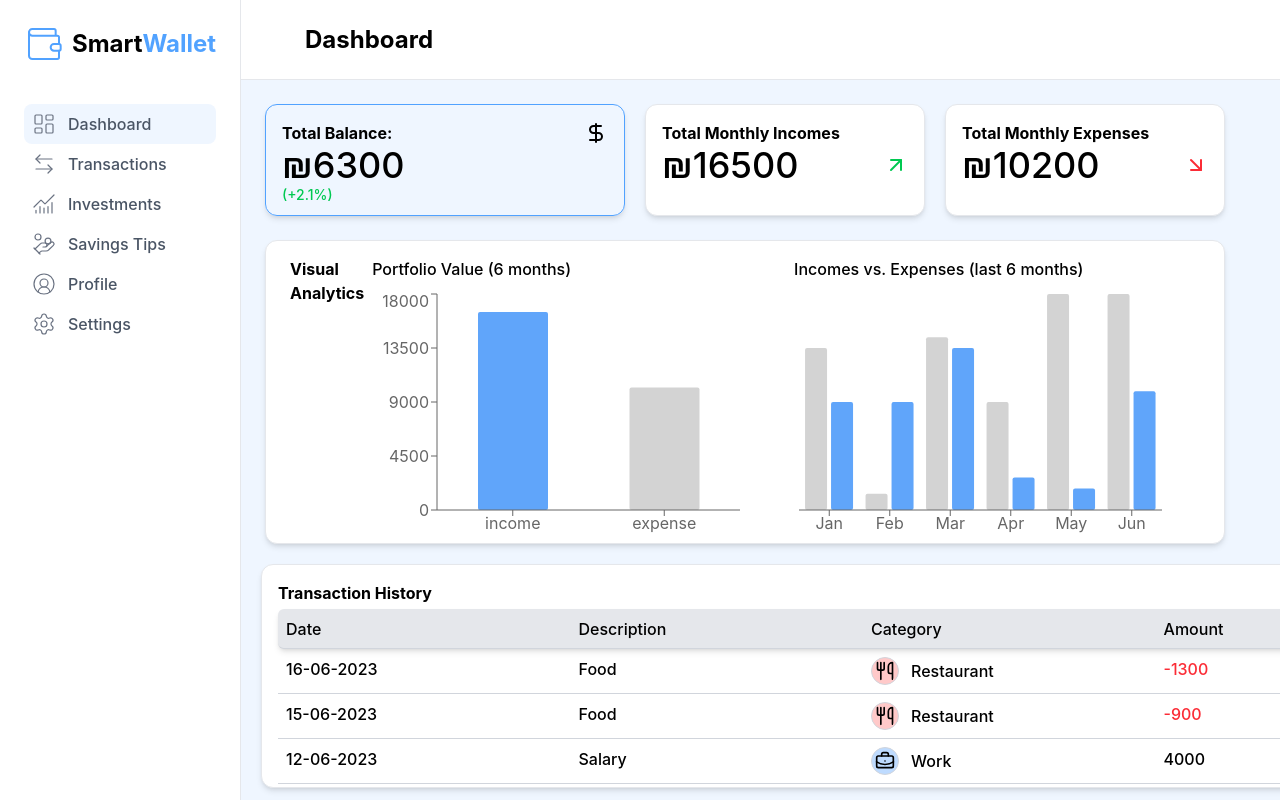
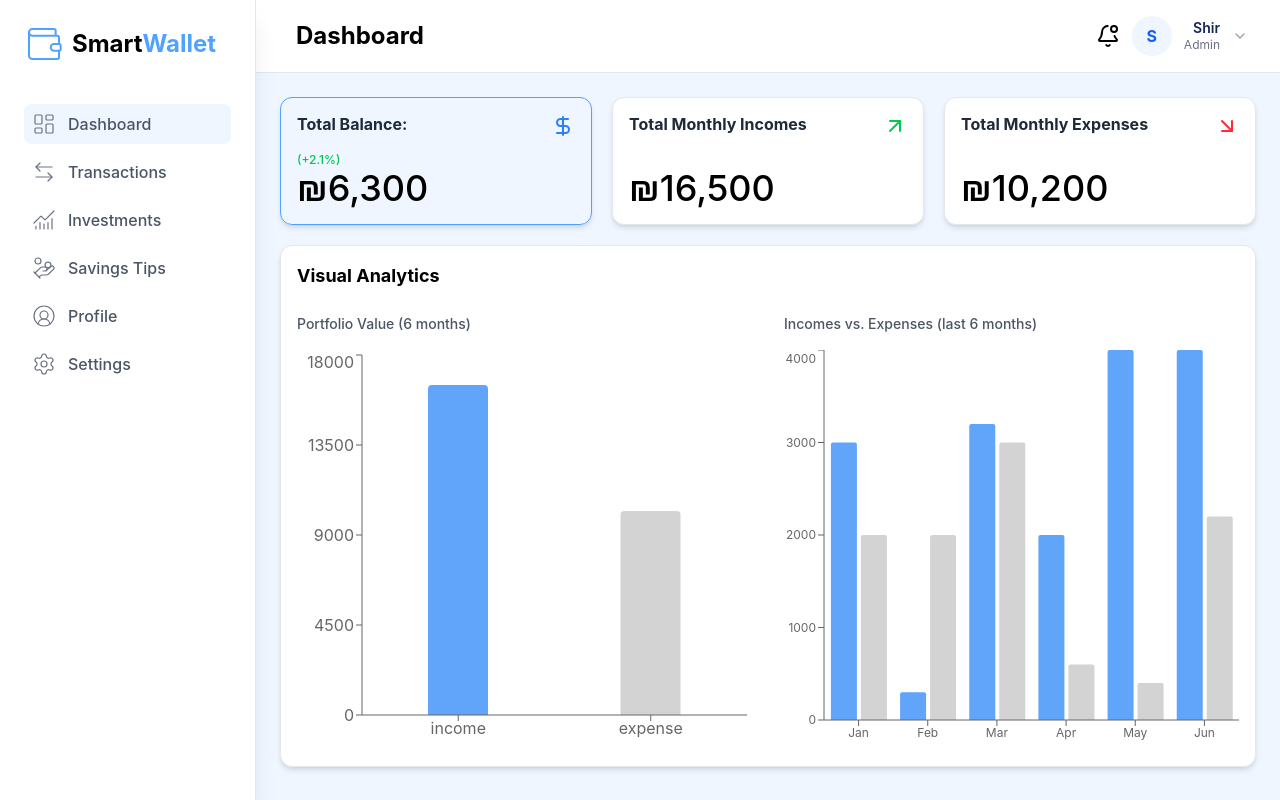
Before and after one commit to shirshamay/SmartWallet, a React (Vite) app: page / in a window 1280 px wide. Built offline with nearby package versions, Linux system fonts and the light colour scheme.

Commit message:
feat: adding responsiveness to all devices

```diff
--- a/src/components/AnalyticsCard.tsx
+++ b/src/components/AnalyticsCard.tsx
@@ -27,34 +27,53 @@ const AnalyticsCard: React.FC<AnalyticsProps> = ({
     },
   ];
   return (
-    <div className="p-4 w-240 h-76 bg-white shadow-md border border-gray-200 rounded-xl flex flex-row justify-evenly">
+    <div className="p-4 w-full bg-white shadow-md border border-gray-200 rounded-xl flex flex-col gap-6">
       <div>
-        <h2 className="font-bold pl-2">Visual Analytics</h2>
+        <h2 className="font-bold text-lg">Visual Analytics</h2>
       </div>
-      <div className="h-64 w-180 pl-2">
-        <h2 className="pb-2 font-medium">Portfolio Value (6 months)</h2>
-        <ResponsiveContainer width="90%" height="100%">
-          <BarChart width={80} height={50} data={IncomesAndExpenses}>
-            <XAxis dataKey="name" /> <YAxis />
-            <Bar dataKey="value" barSize={70} radius={2}>
+      <div className="flex flex-col xl:flex-row gap-8">
+        {/* גרף 1: Portfolio Value */}
+        <div className="w-full xl:w-1/2">
+          <h2 className="pb-4 font-medium text-sm text-gray-600">
+            Portfolio Value (6 months)
+          </h2>
+          <div className="h-75 md:h-100 w-full sm:h-94">
+            <ResponsiveContainer width="100%" height="100%">
+              <BarChart data={IncomesAndExpenses}>
+                <XAxis dataKey="name" />
+                <YAxis />
+                <Tooltip />
+                <Bar dataKey="value" barSize={60} radius={[4, 4, 0, 0]}>
                   {IncomesAndExpenses.map((entry) => (
-                <Cell key={`${entry.name}`} fill={entry.color} /> // entry its the object itself in each iteration
+                    <Cell key={entry.name} fill={entry.color} />
                   ))}
                 </Bar>
-            <Tooltip />
               </BarChart>
             </ResponsiveContainer>
           </div>
-      <div className="h-64 w-180 pl-2">
-        <h2 className="pb-2 font-medium">Incomes vs. Expenses (last 6 months)</h2>
-        <ResponsiveContainer width="90%" height="100%">
-          <BarChart width={80} height={50} data={monthlyData}>
-            <XAxis dataKey="month" />
-            <Bar dataKey="income" fill="#d3d3d3" radius={2} />
-            <Bar dataKey="expense" fill="#60a5fa" radius={2} />
+        </div>
+
+        {/* גרף 2: Incomes vs. Expenses */}
+        <div className="w-full xl:w-1/2">
+          <h2 className="pb-4 font-medium text-sm text-gray-600">
+            Incomes vs. Expenses (last 6 months)
+          </h2>
+          <div className="h-75 md:h-100 w-full">
+            <ResponsiveContainer width="100%" height="100%">
+              <BarChart data={monthlyData} margin={{ left: -20 }}>
+                <XAxis
+                  dataKey="month"
+                  minTickGap={10}
+                  tick={{ fontSize: 12 }}
+                />
+                <YAxis tick={{ fontSize: 12 }} />
                 <Tooltip />
+                <Bar dataKey="income" fill="#60a5fa" radius={[2, 2, 0, 0]} />
+                <Bar dataKey="expense" fill="#d3d3d3" radius={[2, 2, 0, 0]} />
               </BarChart>
             </ResponsiveContainer>
+          </div>
+        </div>
       </div>
     </div>
   );
--- a/src/components/Header.tsx
+++ b/src/components/Header.tsx
@@ -4,15 +4,15 @@ const Header = () => {
   return (
     <div
       id="dashboard-frontBar"
-      className="bg-white border-b border-gray-200 h-20 flex justify-between items-center px-8"
+      className="bg-white border-b border-gray-200 h-20 flex justify-between items-center px-4 sm:px-6 md:px-8 py-4"
     >
-      <h1 className="text-2xl font-bold px-8">Dashboard</h1>
+      <h1 className="text-xl sm:text-2xl font-bold px-0 sm:px-2">Dashboard</h1>
       <div className="flex items-center gap-3">
         <BellDot className="cursor-pointer" />
         <div className="w-10 h-10 bg-blue-50 text-blue-600 rounded-full flex items-center justify-center font-bold cursor-pointer">
           S
         </div>
-        <div className="text-right">
+        <div className="text-right hidden sm:block">
           <p className="text-sm font-semibold text-blue-950 leading-tight">
             Shir
           </p>
--- a/src/components/LastTransactions.tsx
+++ b/src/components/LastTransactions.tsx
@@ -1,50 +1,64 @@
 import type { LastTransactionsProps } from "../types/type";
-import { Utensils, BriefcaseBusiness } from "lucide-react";
+import { categoryIcons } from "../utilities/categoryIcons";
 
 const LastTransactions: React.FC<LastTransactionsProps> = ({ lastTrans }) => {
-  let categoryIcons: Record<string, React.ReactNode> = {
-    Restaurant: (
-      <div className="flex items-center justify-center w-7 h-7 bg-red-200 rounded-full mr-3 border border-gray-300">
-        <Utensils className=" w-5 h-5 rounded-b-md" />
-      </div>
-    ),
-    Work: (
-      <div className="flex items-center justify-center w-7 h-7 bg-blue-200 rounded-full mr-3 border border-gray-300">
-        <BriefcaseBusiness className=" w-5 h-5 rounded-md" />
-      </div>
-    ),
-  };
   return (
-    <div className="p-4 m-5 h-56 w-305 bg-white shadow-md border border-gray-200 rounded-xl font-medium">
-      <div>
+    <div className="p-4 mt-6 w-full max-w-full overflow-hidden bg-white shadow-md border border-gray-200 rounded-xl font-medium">
+      <div className="flex justify-between items-center mb-4">
         <h2 className="font-bold pb-1">Transaction History</h2>
       </div>
-      <div>
-        <div className="grid grid-cols-4 justify-items-stretch w-full bg-gray-200 shadow-md border-b border-gray-300 rounded-md h-10 p-2">
+      <div className="overflow-x-auto">
+        <div className="hidden md:grid grid-cols-3 md:grid-cols-4 gap-2 w-full bg-gray-200 shadow-md border-b border-gray-300 rounded-md h-10 p-2">
           <p>Date</p>
           <p>Description</p>
           <p>Category</p>
           <p>Amount</p>
         </div>
+        <div className="flex flex-col">
           {lastTrans.map((trans, index) => (
             <div
               key={index}
-            className="grid grid-cols-4 justify-items-stretch p-2 border-b border-gray-300"
+              className="flex flex-col gap-2 p-4 border-b border-gray-100
+                md:grid md:grid-cols-4 md:gap-4 md:items-center md:p-3
+                hover:bg-gray-50 transition-colors"
             >
-            <p>{trans.date}</p>
-            <p>{trans.description}</p>
-            <div className="flex items-center">
-              {categoryIcons[trans.category]}
-              {trans.category}
+              <div className="flex justify-between md:block">
+                <span className="text-xs text-gray-400 md:hidden">Date:</span>
+                <p className="text-sm text-gray-600">{trans.date}</p>
               </div>
-            <p
-              className={`${trans.type === "expense" ? "text-red-500" : "text-black"}`}
-            >
-              {trans.type === "expense" ? "-" : ""}
-              {trans.amount}
+              <div className="flex justify-between md:block">
+                <span className="text-xs text-gray-400 md:hidden">
+                  Description:
+                </span>
+                <p className="text-sm font-bold md:font-medium text-gray-900">
+                  {trans.description}
                 </p>
               </div>
+
+              <div className="flex justify-between items-center md:flex md:justify-start md:gap-2">
+                <span className="text-xs text-gray-400 md:hidden">
+                  Category:
+                </span>
+                <div className="flex items-center gap-2">
+                  {categoryIcons[trans.category]}
+                  <span className="text-sm">{trans.category}</span>
+                </div>
+              </div>
+
+              <div className="flex justify-between md:block border-t border-gray-50 pt-2 md:border-none md:pt-0">
+                <span className="text-xs text-gray-400 md:hidden">Amount:</span>
+                <p
+                  className={`text-sm font-bold ${
+                    trans.type === "expense" ? "text-red-500" : "text-green-600"
+                  }`}
+                >
+                  {trans.type === "expense" ? "-" : "+"}₪
+                  {trans.amount.toLocaleString()}
+                </p>
+              </div>
+            </div>
           ))}
+        </div>
       </div>
     </div>
   );
--- a/src/components/Layout.tsx
+++ b/src/components/Layout.tsx
@@ -4,9 +4,15 @@ import Header from "./Header";
 
 const Layout = () => {
   return (
-    <div id="wrapper" className="flex bg-gray-50 h-screen overflow-hidden">
+    <div
+      id="wrapper"
+      className="flex h-screen w-full bg-gray-50 overflow-hidden overflow-x-hidden"
+    >
       <SideBar />
-      <div id="main-screen" className="flex-1 bg-blue-50">
+      <div
+        id="main-screen"
+        className="flex-1 flex flex-col overflow-y-auto overflow-x-hidden bg-blue-50"
+      >
         <Header />
         <Outlet />
       </div>
--- a/src/components/SideBar.tsx
+++ b/src/components/SideBar.tsx
@@ -6,9 +6,12 @@ import {
   CircleUserRound,
   Settings,
   Wallet,
+  Menu,
+  X,
 } from "lucide-react";
-import { NavLink } from "react-router-dom";
+import { NavLink, useLocation } from "react-router-dom";
 import type { SideBarElement } from "../types/type";
+import { useState, useEffect } from "react";
 
 let elements: SideBarElement[] = [
   {
@@ -44,34 +47,71 @@ let elements: SideBarElement[] = [
 ];
 
 const SideBar = () => {
+  // usestate for the humburger menu
+  const [isOpen, setIsOpen] = useState(false);
+  const location = useLocation();
+
+  // Close drawer when route changes
+  useEffect(() => {
+    setIsOpen(false);
+  }, [location.pathname]);
+
   return (
-    <div className="h-screen w-64 flex flex-col bg-white border-r border-gray-200 p-6">
-      <div className="flex items-center gap-2 mb-10">
-        <Wallet className="w-10 h-10 text-blue-400" strokeWidth={1.2} />
+    <>
+      <button
+        onClick={() => setIsOpen(!isOpen)}
+        className="fixed top-4 left-4 z-50 p-2 bg-white rounded-lg shadow-md md:hidden"
+      >
+        {isOpen ? <X /> : <Menu />}
+      </button>
+      <div
+        className={`
+        fixed inset-y-0 left-0 z-40 w-full sm:w-60 md:w-64 bg-white shadow-xl transform transition-transform duration-300 ease-in-out
+        ${isOpen ? "translate-x-0" : "-translate-x-full"}
+        md:relative md:translate-x-0 md:flex md:flex-col
+      `}
+      >
+        <div className="h-screen w-full md:w-64 flex flex-col bg-white border-r border-gray-200 p-6">
+          <div className="flex items-center justify-center md:justify-start gap-2 mb-10">
+            <Wallet
+              className="w-10 h-10 text-blue-400 shrink-0"
+              strokeWidth={1.2}
+            />
             <span className="text-2xl font-bold text-center">
               Smart<span className="text-blue-400">Wallet</span>
             </span>
           </div>
+          <nav className="flex flex-col gap-2">
             {elements.map((el) => (
               <NavLink
                 key={el.label}
                 to={el.path}
                 end={el.path === "/"}
+                onClick={() => setIsOpen(false)}
                 className={({ isActive }) =>
-            `flex items-center gap-3 p-2 rounded-lg transition-all ${
+                  `flex items-center justify-center md:justify-start gap-3 p-3 md:p-2 rounded-lg transition-all ${
                     isActive
                       ? "bg-blue-50 text-blue-600"
                       : "cursor-pointer group hover:bg-blue-50"
                   }`
                 }
               >
-          {el.icon}
+                <span className="shrink-0">{el.icon}</span>{" "}
                 <span className="text-gray-600 group-hover:text-blue-600 font-medium">
                   {el.label}
                 </span>
               </NavLink>
             ))}
+          </nav>
         </div>
+      </div>
+      {isOpen && (
+        <div
+          className="fixed inset-0 z-30 md:hidden"
+          onClick={() => setIsOpen(false)}
+        />
+      )}
+    </>
   );
 };
 
--- a/src/components/StatCard.tsx
+++ b/src/components/StatCard.tsx
@@ -1,38 +1,43 @@
 import type { StatCardProps } from "../types/type";
 
 const StatCard = ({ variant, trend, title, amount, icon }: StatCardProps) => {
-    let cardPrimaryStyle: string = ""
-    if (
-      variant === "primary") {
-        cardPrimaryStyle = "bg-transparent border-blue-400";
+  const isPrimary = variant === "primary";
+
   return (
     <div
-          className={`shadow-md border rounded-xl p-4 w-90 h-28 flex flex-col ${cardPrimaryStyle}`}
+      className={`
+        shadow-md border rounded-xl p-3 md:p-4 flex flex-col justify-between
+        w-full min-h-27.5 md:h-32 transition-all
+        ${isPrimary ? "bg-transparent border-blue-400" : "bg-white border-gray-200"}
+      `}
     >
-          <div className="flex justify-between items-center">
-            <h3 className="font-poppins font-bold">{title}</h3>
-            <button className="">{icon}</button>
+      <div className="flex justify-between items-start">
+        <h3 className="font-poppins font-bold text-gray-800 text-sm md:text-base leading-tight">
+          {title}
+        </h3>
+        <button
+          className={
+            isPrimary
+              ? "text-blue-500"
+              : trend === "positive"
+                ? "text-green-500"
+                : "text-red-500"
+          }
+        >
+          {icon}
+        </button>
       </div>
-          <h2 className="text-4xl font-medium">{"₪" + amount}</h2>
-          <div className="text-sm font-medium text-green-500">
-            <span>(+2.1%)</span>
+      <div className="flex flex-col">
+        {isPrimary && (
+          <span className="text-xs font-medium text-green-500 mt-1">
+            (+2.1%)
+          </span>
+        )}
+        <h2 className="text-xl sm:text-2xl md:text-3xl lg:text-4xl font-medium truncate">
+          ₪{amount.toLocaleString()}
+        </h2>
       </div>
     </div>
   );
-    } else
-      return (
-        <div className="shadow-md border border-gray-200 rounded-xl p-4 w-70 h-28 flex flex-col bg-white">
-          <h3 className="font-poppins font-bold">{title}</h3>
-          <div className="flex items-center justify-between gap-2">
-            <h2 className="text-4xl font-medium">{"₪" + amount}</h2>
-            <span
-              className={`${trend === "positive" ? "text-green-500" : "text-red-500"}`}
-            >
-              {icon}
-            </span>
-          </div>
-        </div>
-      );
-}
-
+};
 export default StatCard;
--- a/src/pages/Dashboard.tsx
+++ b/src/pages/Dashboard.tsx
@@ -18,8 +18,8 @@ export const Dashboard = () => {
   let monthlyData = calcMonth(mockTransactions)
   let lastTrans = calcLastTransactions(mockTransactions)
   return (
-    <>
-    <div className="flex flex-row flex-wrap p-6 gap-5">
+    <div className="w-full min-h-screen flex flex-col gap-5 p-3 md:p-6">
+      <div className="flex flex-col lg:flex-row gap-5">
         <StatCard
           variant="primary"
           title="Total Balance:"
@@ -28,30 +28,30 @@ export const Dashboard = () => {
         />
         <StatCard
           variant="default"
-        trend='positive'
+          trend="positive"
           title="Total Monthly Incomes"
           amount={totalIncomes}
           icon={<ArrowUpRight />}
         />
         <StatCard
           variant="default"
-        trend='negative'
+          trend="negative"
           title="Total Monthly Expenses"
           amount={totalExpenses}
           icon={<ArrowDownRight />}
         />
       </div>
-      <div className="flex gap-5 pl-6">
+      <div className="w-full">
         <AnalyticsCard
           incomes={totalIncomes}
           expenses={totalExpenses}
           monthlyData={monthlyData}
         />
       </div>
-      <LastTransactions
-      lastTrans={lastTrans}
-      />
-      </>
+      <div className="w-full">
+        <LastTransactions lastTrans={lastTrans} />
+      </div>
+    </div>
   );
 };
 
--- a/src/pages/Transactions.tsx
+++ b/src/pages/Transactions.tsx
@@ -2,11 +2,11 @@ import { mockTransactions } from "../data/mockTransactions";
 import { categoryIcons } from "../utilities/categoryIcons";
 const Transactions = () => {
   return (
-    <div className="p-4 m-5 h-full max-h-9/12 w-305 bg-white shadow-md border border-gray-200 rounded-xl font-medium overflow-scroll">
+    <div className="p-4 m-5 w-full h-full md:p-6 bg-white shadow-md border border-gray-200 rounded-xl font-medium overflow-scroll">
       <div>
         {/* here to add the filter + editing + adding + deleting button */}
       </div>
-      <div className="grid grid-cols-4 justify-items-stretch w-full bg-gray-200 shadow-md border-b border-gray-300 rounded-md h-10 p-2">
+      <div className="grid grid-cols-4 gap-1 sm:gap-4 w-full bg-gray-200 shadow-md border-b border-gray-300 rounded-md h-10 p-1 sm:p-2 items-center">
         <p>Date</p>
         <p>Description</p>
         <p>Category</p>
```
Lines whose indentation alone changed are shown as unchanged.
